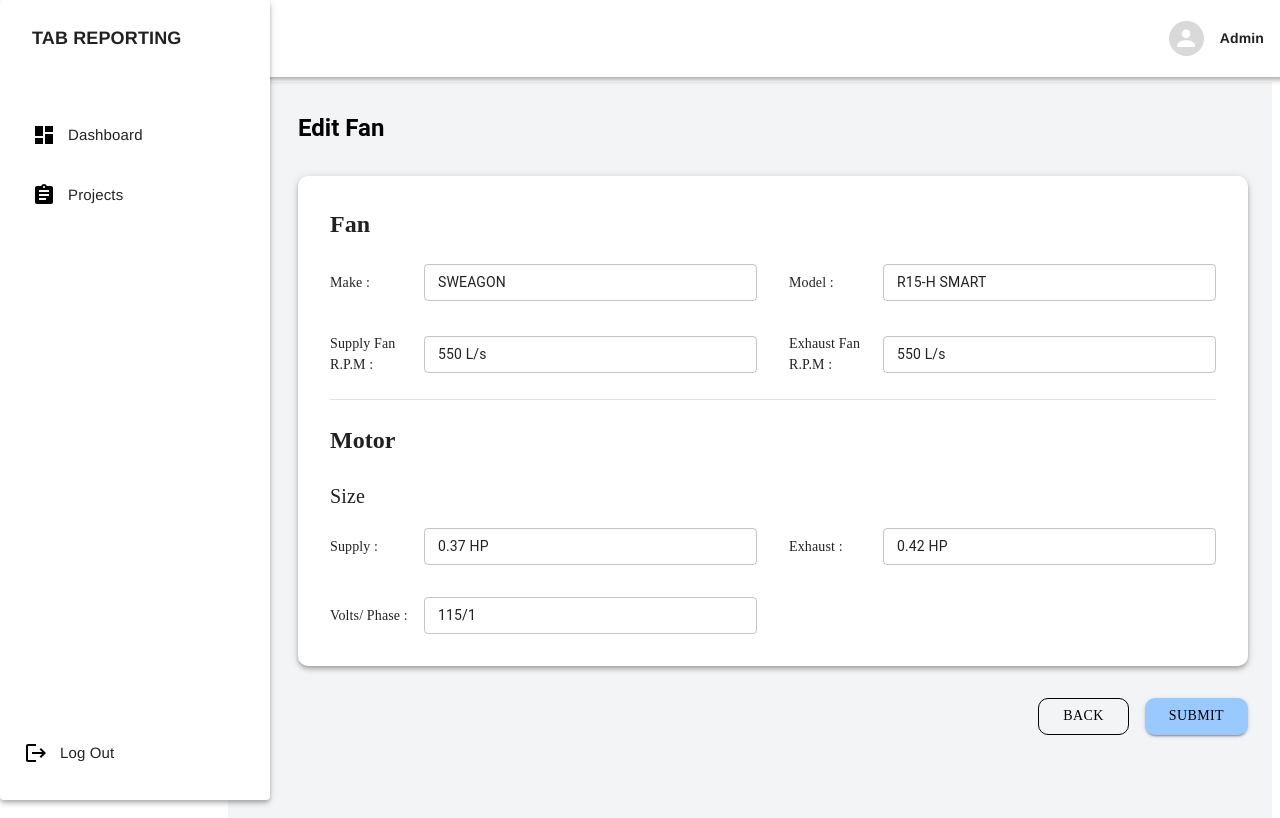
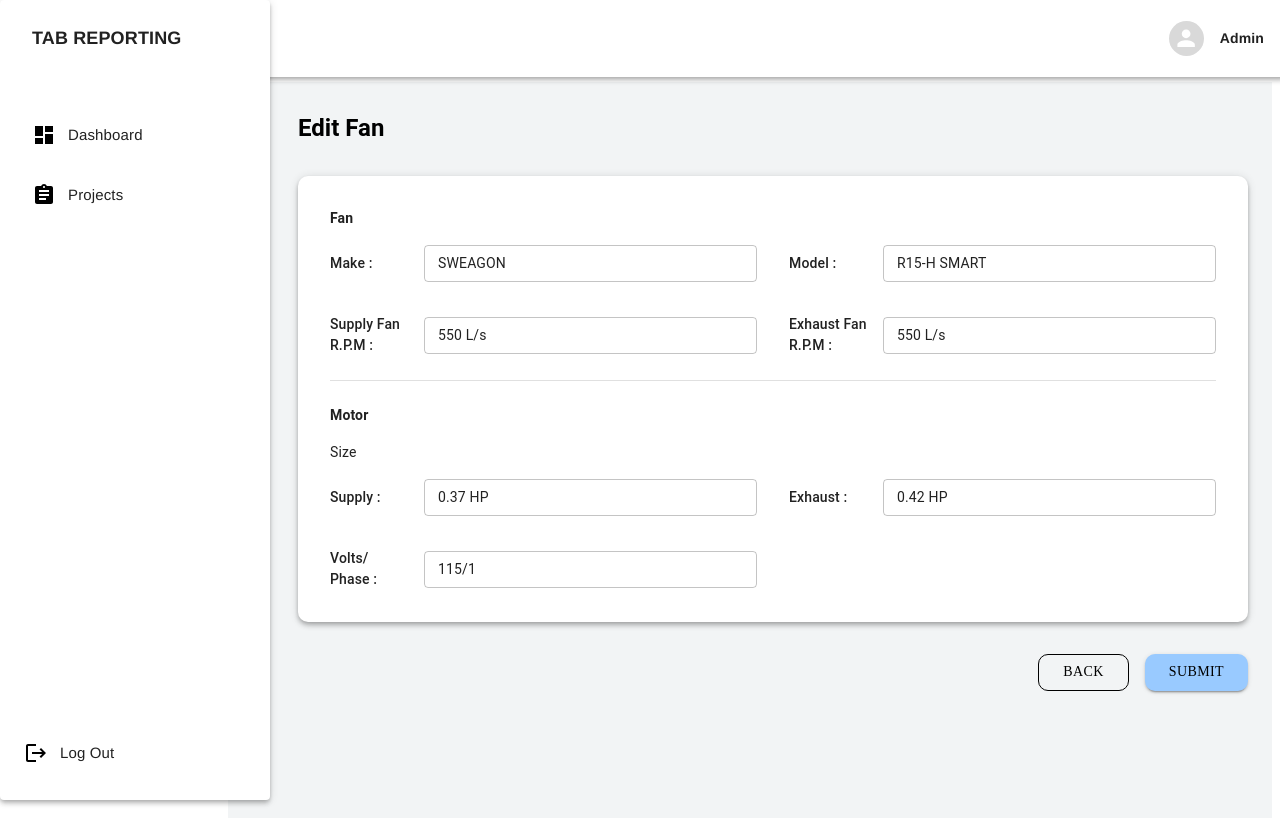
Before and after one commit to harshadyadav8485/ReactViteProject, a React (Vite) app: page /editFan1 in a window 1280 px wide. Built offline with nearby package versions, Linux system fonts and the light colour scheme.

Commit message:
Kept same font family all over application

```diff
--- a/src/Pages/CreatePump.jsx
+++ b/src/Pages/CreatePump.jsx
@@ -51,10 +51,7 @@ const CreatePump = () => {
         overflow: "hidden",
       }}
     >
-
-        <Typography
-             variant="h5" component="h1" fontWeight="bold" sx={{ mb: 4 }}
-           >
+      <Typography variant="h5" component="h1" fontWeight="bold" sx={{ mb: 4 }}>
         Create Pump
       </Typography>
 
@@ -66,11 +63,7 @@ const CreatePump = () => {
           mb: 4,
         }}
       >
-          <Typography
-            variant="h5"
-            fontWeight="bold"
-            sx={{ mb: 3, fontFamily: "Poppins" }}
-          >
+        <Typography variant="body1" fontWeight="bold" sx={{ mb: 3 }}>
           Pump
         </Typography>
 
@@ -80,7 +73,6 @@ const CreatePump = () => {
               <Typography
                 sx={{
                   width: 100,
-                    fontFamily: "Poppins",
                   fontWeight: 500,
                 }}
               >
@@ -101,7 +93,6 @@ const CreatePump = () => {
               <Typography
                 sx={{
                   width: 100,
-                    fontFamily: "Poppins",
                   fontWeight: 500,
                 }}
               >
@@ -122,7 +113,6 @@ const CreatePump = () => {
               <Typography
                 sx={{
                   width: 100,
-                    fontFamily: "Poppins",
                   fontWeight: 500,
                 }}
               >
@@ -142,15 +132,9 @@ const CreatePump = () => {
           </Grid>
         </Grid>
 
-          <Divider
-            sx={{ my: 3, borderRadius: "5px" }}
-          />
+        <Divider sx={{ my: 3, borderRadius: "5px" }} />
 
-          <Typography
-            variant="h5"
-            fontWeight="bold"
-            sx={{ mb: 3, fontFamily: "Poppins" }}
-          >
+        <Typography variant="body1" fontWeight="bold" sx={{ mb: 3 }}>
           Motor
         </Typography>
 
@@ -160,11 +144,10 @@ const CreatePump = () => {
               <Typography
                 sx={{
                   width: 100,
-                    fontFamily: "Poppins",
                   fontWeight: 500,
                 }}
               >
-                  Manufacture :
+                Manufacturer :
               </Typography>
               <TextField
                 fullWidth
@@ -181,7 +164,6 @@ const CreatePump = () => {
               <Typography
                 sx={{
                   width: 100,
-                    fontFamily: "Poppins",
                   fontWeight: 500,
                 }}
               >
@@ -202,7 +184,6 @@ const CreatePump = () => {
               <Typography
                 sx={{
                   width: 100,
-                    fontFamily: "Poppins",
                   fontWeight: 500,
                 }}
               >
@@ -225,7 +206,6 @@ const CreatePump = () => {
               <Typography
                 sx={{
                   width: 100,
-                    fontFamily: "Poppins",
                   fontWeight: 500,
                 }}
               >
@@ -246,7 +226,6 @@ const CreatePump = () => {
               <Typography
                 sx={{
                   width: 100,
-                    fontFamily: "Poppins",
                   fontWeight: 500,
                 }}
               >
@@ -291,7 +270,6 @@ const CreatePump = () => {
             px: 3,
             bgcolor: "#99caff",
             color: "black",
-              fontFamily: "Poppins",
             fontWeight: 500,
             "&:hover": {
               bgcolor: "#7bb8ff",
--- a/src/Pages/CreatePumpCreation.jsx
+++ b/src/Pages/CreatePumpCreation.jsx
@@ -100,7 +100,7 @@ const CreatePumpCreation = () => {
         }}
       >
         <MenuItem value="">
-          <em style={{ color: "#9e9e9e" }}>Select Pump Type</em>
+          <p style={{ color: "#9e9e9e" }}>Select Pump Type</p>
         </MenuItem>
 
         <MenuItem value="parallel">Parallel</MenuItem>
--- a/src/Pages/EditFan1.jsx
+++ b/src/Pages/EditFan1.jsx
@@ -65,11 +65,7 @@ const CreateFan = () => {
           mb: 4,
         }}
       >
-        <Typography
-          variant="h5"
-          fontWeight="bold"
-          sx={{ mb: 3, fontFamily: "Poppins" }}
-        >
+        <Typography variant="body1" fontWeight="bold" sx={{ mb: 2 }}>
           Fan
         </Typography>
 
@@ -79,7 +75,6 @@ const CreateFan = () => {
               <Typography
                 sx={{
                   width: 100,
-                  fontFamily: "Poppins",
                   fontWeight: 500,
                 }}
               >
@@ -100,7 +95,6 @@ const CreateFan = () => {
               <Typography
                 sx={{
                   width: 100,
-                  fontFamily: "Poppins",
                   fontWeight: 500,
                 }}
               >
@@ -122,7 +116,6 @@ const CreateFan = () => {
               <Typography
                 sx={{
                   width: 100,
-                  fontFamily: "Poppins",
                   fontWeight: 500,
                 }}
               >
@@ -144,7 +137,6 @@ const CreateFan = () => {
               <Typography
                 sx={{
                   width: 100,
-                  fontFamily: "Poppins",
                   fontWeight: 500,
                 }}
               >
@@ -164,19 +156,11 @@ const CreateFan = () => {
 
         <Divider sx={{ my: 3 }} />
 
-        <Typography
-          variant="h5"
-          fontWeight="bold"
-          sx={{ mb: 3, fontFamily: "Poppins" }}
-        >
+        <Typography variant="body1" fontWeight="bold" sx={{ mb: 2 }}>
           Motor
         </Typography>
 
-        <Typography
-          variant="h6"
-          fontWeight="semibold"
-          sx={{ mb: 2, fontFamily: "Poppins" }}
-        >
+        <Typography variant="body1" fontWeight="semibold" sx={{ mb: 2 }}>
           Size
         </Typography>
 
@@ -186,7 +170,6 @@ const CreateFan = () => {
               <Typography
                 sx={{
                   width: 100,
-                  fontFamily: "Poppins",
                   fontWeight: 500,
                 }}
               >
@@ -207,7 +190,6 @@ const CreateFan = () => {
               <Typography
                 sx={{
                   width: 100,
-                  fontFamily: "Poppins",
                   fontWeight: 500,
                 }}
               >
@@ -229,7 +211,6 @@ const CreateFan = () => {
               <Typography
                 sx={{
                   width: 100,
-                  fontFamily: "Poppins",
                   fontWeight: 500,
                 }}
               >
--- a/src/Pages/EditPump.jsx
+++ b/src/Pages/EditPump.jsx
@@ -51,10 +51,7 @@ const EditPump = () => {
         overflow: "hidden",
       }}
     >
-
-        <Typography
-             variant="h5" component="h1" fontWeight="bold" sx={{ mb: 4 }}
-           >
+      <Typography variant="h5" component="h1" fontWeight="bold" sx={{ mb: 4 }}>
         Edit Pump
       </Typography>
 
@@ -66,11 +63,7 @@ const EditPump = () => {
           mb: 4,
         }}
       >
-          <Typography
-            variant="h5"
-            fontWeight="bold"
-            sx={{ mb: 3, fontFamily: "Poppins" }}
-          >
+        <Typography variant="body1" fontWeight="bold" sx={{ mb: 2 }}>
           Pump
         </Typography>
 
@@ -80,7 +73,6 @@ const EditPump = () => {
               <Typography
                 sx={{
                   width: 100,
-                    fontFamily: "Poppins",
                   fontWeight: 500,
                 }}
               >
@@ -102,7 +94,6 @@ const EditPump = () => {
               <Typography
                 sx={{
                   width: 100,
-                    fontFamily: "Poppins",
                   fontWeight: 500,
                 }}
               >
@@ -124,7 +115,6 @@ const EditPump = () => {
               <Typography
                 sx={{
                   width: 100,
-                    fontFamily: "Poppins",
                   fontWeight: 500,
                 }}
               >
@@ -145,15 +135,9 @@ const EditPump = () => {
           </Grid>
         </Grid>
 
-          <Divider
-            sx={{ my: 3, borderRadius: "5px" }}
-          />
+        <Divider sx={{ my: 3, borderRadius: "5px" }} />
 
-          <Typography
-            variant="h5"
-            fontWeight="bold"
-            sx={{ mb: 3, fontFamily: "Poppins" }}
-          >
+        <Typography variant="body1" fontWeight="bold" sx={{ mb: 2 }}>
           Motor
         </Typography>
 
@@ -163,7 +147,6 @@ const EditPump = () => {
               <Typography
                 sx={{
                   width: 100,
-                    fontFamily: "Poppins",
                   fontWeight: 500,
                 }}
               >
@@ -185,7 +168,6 @@ const EditPump = () => {
               <Typography
                 sx={{
                   width: 100,
-                    fontFamily: "Poppins",
                   fontWeight: 500,
                 }}
               >
@@ -207,7 +189,6 @@ const EditPump = () => {
               <Typography
                 sx={{
                   width: 100,
-                    fontFamily: "Poppins",
                   fontWeight: 500,
                 }}
               >
@@ -231,7 +212,6 @@ const EditPump = () => {
               <Typography
                 sx={{
                   width: 100,
-                    fontFamily: "Poppins",
                   fontWeight: 500,
                 }}
               >
@@ -253,7 +233,6 @@ const EditPump = () => {
               <Typography
                 sx={{
                   width: 100,
-                    fontFamily: "Poppins",
                   fontWeight: 500,
                 }}
               >
```
Also changed, not shown: src/Pages/CreateFan1.jsx (+8 -35 lines). Lines whose indentation alone changed are shown as unchanged.
